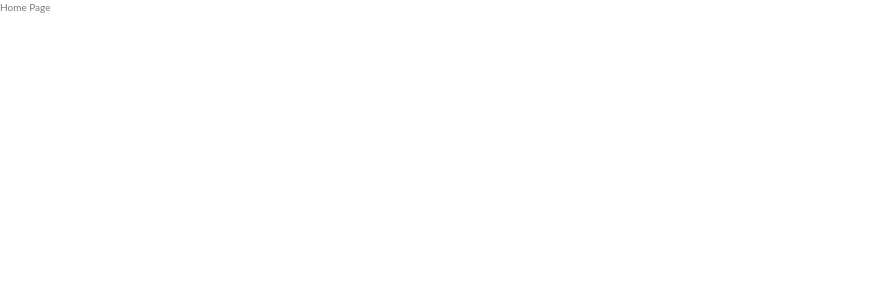
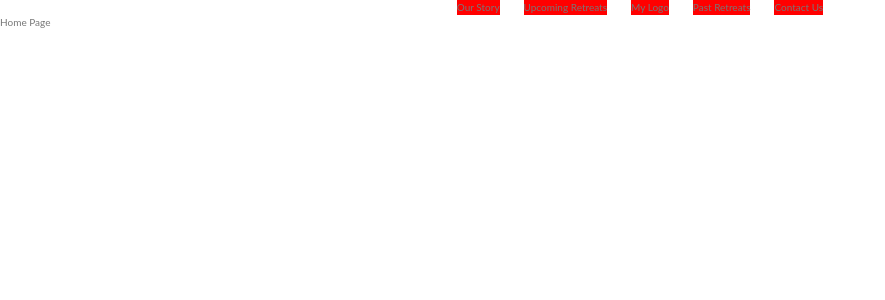
Before and after one commit to jieqiangt/the-hush-retreat, a Next.js app: page / in a window 1280 px wide. Shown: the top 300 px of the page, without its empty margins (0-885 px from the left). Built offline with nearby package versions, Linux system fonts and the light colour scheme.

Commit message:
added css for nav bar, nav link and flex container for nav bar

```diff
--- a/components/layout/NavBar.js
+++ b/components/layout/NavBar.js
@@ -1,11 +1,18 @@
+import NavLink from "./NavLink";
+import Logo from "../ui/Logo";
+import classes from "./nav.module.scss";
+
 export default function NavBar() {
   return (
-    <nav>
-      <ul>
-        <NavLink href='/discover'>Discover</NavLink>
-        <NavLink href='/experiences'>Experiences</NavLink>
-        <NavLink href='/explore'>Explore</NavLink>
-        <NavLink href='/help'>Help</NavLink>
+    <nav >
+      <ul className={`${classes["nav-list"]} container`}>
+        <NavLink href="/discover">Our Story</NavLink>
+        <NavLink href="/new">Upcoming Retreats</NavLink>
+        <NavLink href="/">
+          <Logo></Logo>
+        </NavLink>
+        <NavLink href="/explore">Past Retreats</NavLink>
+        <NavLink href="/help">Contact Us</NavLink>
       </ul>
     </nav>
   );
--- a/components/layout/NavLink.js
+++ b/components/layout/NavLink.js
@@ -1,6 +1,9 @@
+import Link from "next/link";
+import classes from "./nav.module.scss";
+
 export default function NavLink(props) {
   return (
-    <li>
+    <li className={classes["nav-link"]}>
       <Link href={props.href}>{props.children}</Link>
     </li>
   );
--- /dev/null
+++ b/components/layout/nav.module.scss
@@ -0,0 +1,16 @@
+.nav {
+  width: 100vw;
+  display: block;
+}
+
+.nav-list {
+  justify-content: center;
+  align-items: center;
+  width: 100%;
+  gap: 2.4rem;
+}
+
+.nav-link {
+  background-color: red;
+  display: inline-block;
+}
--- a/components/ui/Logo.js
+++ b/components/ui/Logo.js
@@ -0,0 +1,3 @@
+export default function NavBar() {
+  return <div>My Logo</div>;
+}
--- a/pages/_app.tsx
+++ b/pages/_app.tsx
@@ -1,6 +1,11 @@
 import "../styles/globals.scss";
 import type { AppProps } from "next/app";
+import Layout from "../components/layout/Layout";
 
 export default function App({ Component, pageProps }: AppProps) {
-  return <Component {...pageProps} />;
+  return (
+    <Layout>
+      <Component {...pageProps} />
+    </Layout>
+  );
 }
--- a/styles/globals.scss
+++ b/styles/globals.scss
@@ -47,8 +47,6 @@ ul {
   flex-direction: row;
   align-items: stretch; // cross axis (default y axis)
   justify-content: flex-start; //main axis (default x axis)
-  align-content: normal;
-  gap: 0px 0px; // row-gap column-gap
 }
 
 //flexbox items
```
Also changed, not shown: pages/explore/[retreadtId]/index.js (renamed from pages/past-retreats/[retreadtId]/index.js), pages/explore/index.js (renamed from pages/past-retreats/index.js), pages/new/index.js (renamed from pages/experiences/index.js).
